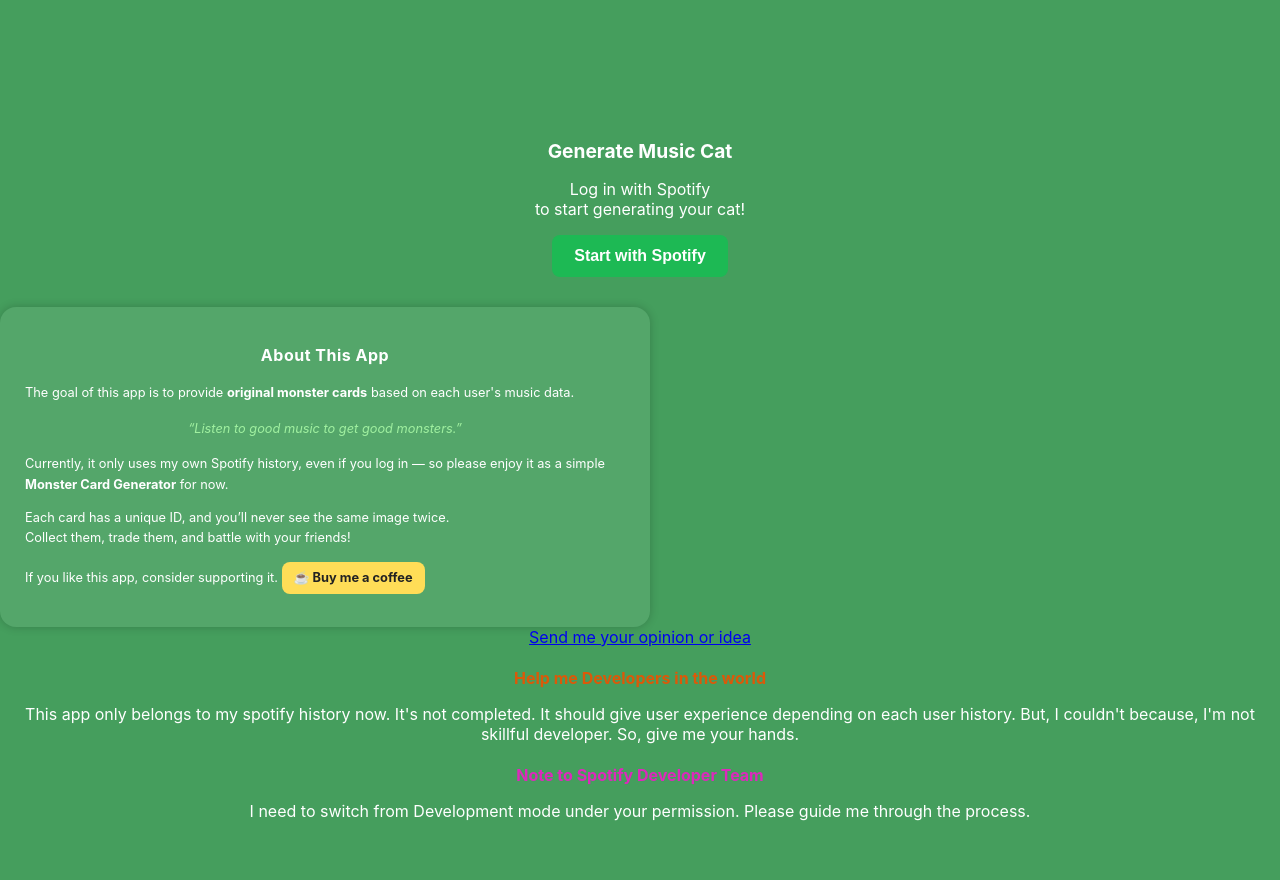
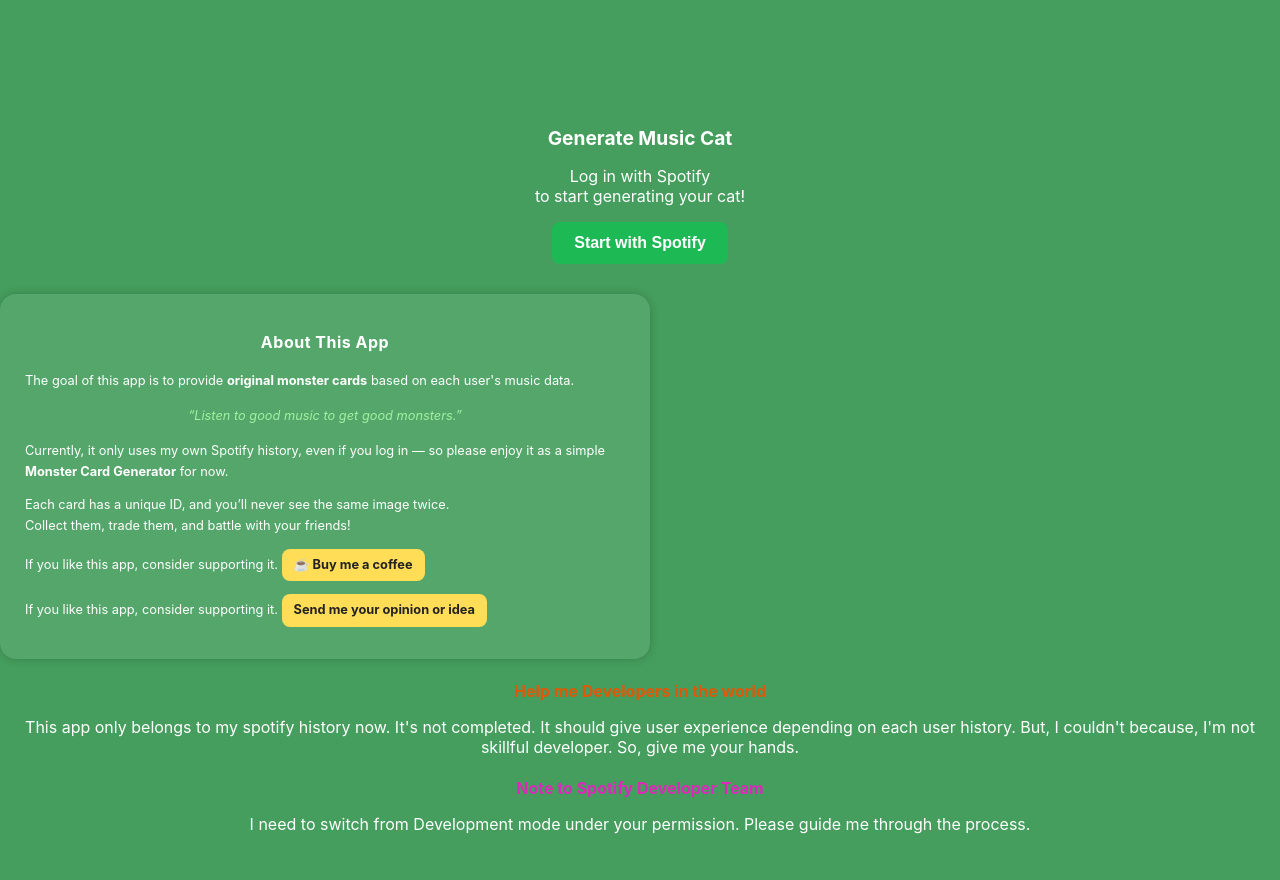
Before and after one commit to seiyaU/Music_Monster, a Python web app: template templates/generate.html in a window 1280 px wide. Run offline with Jinja, Linux system fonts and the light colour scheme; the template is opened without the code that fills it, so the values that code supplies are empty.

Commit message:
fixed insta

```diff
--- a/templates/generate.html
+++ b/templates/generate.html
@@ -191,13 +191,12 @@
         If you like this app, consider supporting it.
         <a href="https://buymeacoffee.com/seiyau" target="_blank" class="donate-link">☕ Buy me a coffee</a>
       </p>
+      <p>
+        If you like this app, consider supporting it.
+        <a href="https://www.instagram.com/seiya_experience/" target="_blank" class="donate-link">Send me your opinion or idea</a>
+      </p>
+
     </div>
-
-    <!-- ✅ Instagramリンク（初期画面用） -->
-    <a href="https://www.instagram.com/seiya_experience/" target="_blank" class="insta-link">
-      <img src="https://upload.wikimedia.org/wikipedia/commons/a/a5/Instagram_icon.png" alt="Instagram">
-      Send me your opinion or idea
-    </a>
 
     <div class="dev-note1">
       <h4>Help me Developers in the world</h4>
@@ -236,13 +235,16 @@
       >
         Buy Me a Coffee
       </a>
+      <a
+        href="https://www.instagram.com/seiya_experience/"
+        target="_blank"
+        rel="noopener noreferrer"
+        id="sponsor-btn"
+        class="action-btn"
+      >
+        Send me your opinion or idea
+      </a>
     </div>
-
-    <!-- ✅ Instagramリンク（生成後画面用） -->
-    <a href="https://www.instagram.com/seiya_experience/" target="_blank" class="insta-link">
-      <img src="https://upload.wikimedia.org/wikipedia/commons/a/a5/Instagram_icon.png" alt="Instagram">
-      Send me your opinion or idea
-    </a>
 
   <!-- ✅ AdSense広告を表示する場所 -->
   <div class="ad-area" style="margin-top: 20px; text-align: center;">
```
